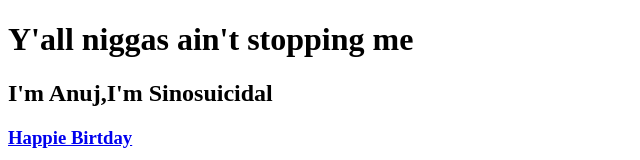
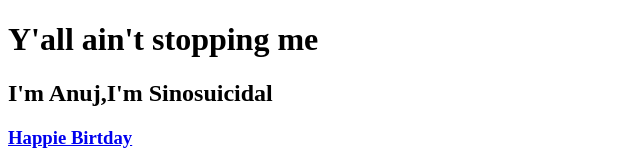
Before and after one commit to anujtarade8/html-portfolio, a plain HTML site: page index.html in a window 1280 px wide. Shown: the top 160 px of the page, without its empty margins (0-640 px from the left). Drawn offline with Linux system fonts and the light colour scheme.

Commit message:
Update index.html

```diff
--- a/index.html
+++ b/index.html
@@ -2,9 +2,9 @@
 <html lang="en">
     <head>
         <meta charset="UTF-8">
-        <title>Niggaswami Portfolio</title>
+        <title>Simple Portfolio</title>
     </head>
-<h1>Y'all niggas ain't stopping me</h1>
+<h1>Y'all ain't stopping me</h1>
 <h2>I'm Anuj,I'm Sinosuicidal</h2>
 </hr>
 <body>
```
